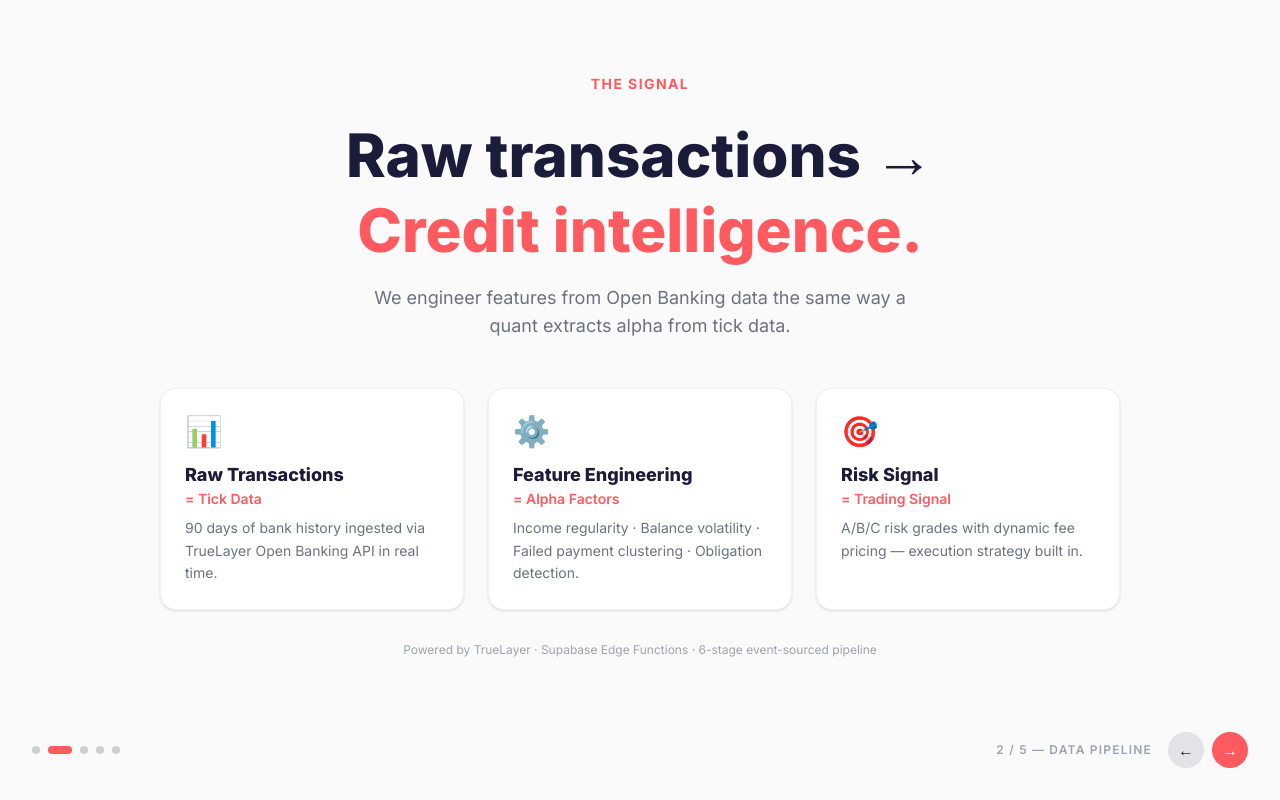
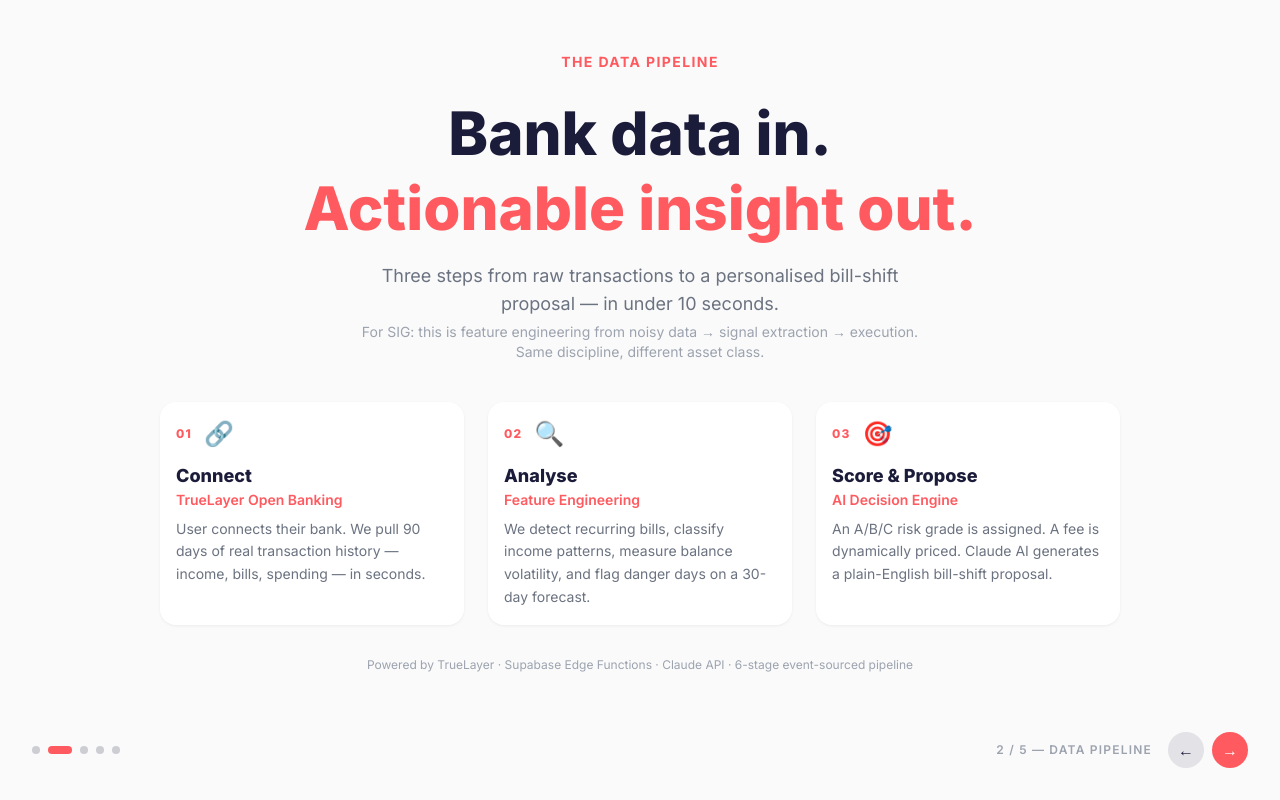
Before and after one commit to RealKevinApetrei/flowzo, a Next.js app in the folder apps/web/: page /pitch in a window 1280 px wide. Both pictures are taken after a click on the button 68 px from the left and 750 px from the top of the page. Built offline with nearby package versions, Linux system fonts and the light colour scheme.

Commit message:
feat(pitch): update pitch deck slides with clearer pipeline, P2P microlender messaging
Member D — Infrastructure, Demo & Pitch

```diff
--- a/apps/web/src/app/pitch/page.tsx
+++ b/apps/web/src/app/pitch/page.tsx
@@ -7,22 +7,29 @@ const slides = [
     id: 1,
     label: "The Problem",
     bg: "bg-navy-bg",
+    dark: true,
     content: (
-      <div className="flex flex-col items-center justify-center text-center h-full px-8 max-w-4xl mx-auto">
+      <div className="w-full max-w-4xl mx-auto px-8 text-center">
         <p className="text-coral text-sm font-bold uppercase tracking-widest mb-6">The Problem</p>
         <h1 className="text-5xl sm:text-7xl font-extrabold text-white leading-tight mb-8">
-          20 million UK adults.<br />
-          <span className="text-coral">Invisible to credit.</span>
+          Your bills don't care<br />
+          <span className="text-coral">when you get paid.</span>
         </h1>
-        <p className="text-xl sm:text-2xl text-white/70 max-w-2xl leading-relaxed mb-12">
-          They have bank accounts. Regular income. Years of payment history.
-          But Experian can't see it — so they can't access affordable credit.
+        <p className="text-xl sm:text-2xl text-white/70 max-w-2xl mx-auto leading-relaxed mb-4">
+          Millions of UK adults have regular income and pay their bills on time —
+          but a <span className="text-white font-semibold">timing mismatch</span> between when money arrives and when recurring payments land sends them into overdraft every month.
         </p>
-        <div className="grid grid-cols-3 gap-8 w-full max-w-2xl">
+        <p className="text-lg text-white/50 max-w-xl mx-auto leading-relaxed mb-6">
+          It's not a debt problem. It's a <span className="text-coral font-semibold">cashflow timing problem</span> — and no financial product has been built to solve it directly.
+        </p>
+        <p className="text-base text-white/60 max-w-xl mx-auto leading-relaxed mb-10">
+          Flowzo fixes this with AI-driven bill shifting, backed by a <span className="text-white font-semibold">democratised P2P lending pool</span> — giving anyone access to affordable short-term liquidity without a credit score.
+        </p>
+        <div className="grid grid-cols-3 gap-8 w-full max-w-2xl mx-auto">
           {[
-            { stat: "£45", label: "Average overdraft fee per incident" },
-            { stat: "34%", label: "UK adults hit an unexpected bill each year" },
-            { stat: "29%", label: "APR on typical short-term credit" },
+            { stat: "£45", label: "Average overdraft fee from a single timing mismatch" },
+            { stat: "1 in 3", label: "UK adults regularly run short before payday" },
+            { stat: "0", label: "Financial products built specifically for cashflow timing" },
           ].map(({ stat, label }) => (
             <div key={stat} className="text-center">
               <div className="text-3xl sm:text-4xl font-extrabold text-coral">{stat}</div>
@@ -37,46 +44,54 @@ const slides = [
     id: 2,
     label: "Data Pipeline",
     bg: "bg-soft-white",
+    dark: false,
     content: (
-      <div className="flex flex-col items-center justify-center text-center h-full px-8 max-w-5xl mx-auto">
-        <p className="text-coral text-sm font-bold uppercase tracking-widest mb-6">The Signal</p>
+      <div className="w-full max-w-5xl mx-auto px-8 text-center">
+        <p className="text-coral text-sm font-bold uppercase tracking-widest mb-6">The Data Pipeline</p>
         <h1 className="text-4xl sm:text-6xl font-extrabold text-navy leading-tight mb-4">
-          Raw transactions →<br />
-          <span className="text-coral">Credit intelligence.</span>
+          Bank data in.<br />
+          <span className="text-coral">Actionable insight out.</span>
         </h1>
-        <p className="text-lg text-text-secondary mb-12 max-w-xl">
-          We engineer features from Open Banking data the same way a quant extracts alpha from tick data.
+        <p className="text-lg text-text-secondary mb-10 max-w-xl mx-auto">
+          Three steps from raw transactions to a personalised bill-shift proposal — in under 10 seconds.
+          <span className="block mt-1 text-sm text-text-muted">For SIG: this is feature engineering from noisy data → signal extraction → execution. Same discipline, different asset class.</span>
         </p>
         <div className="grid grid-cols-1 sm:grid-cols-3 gap-6 w-full">
           {[
             {
-              icon: "📊",
-              title: "Raw Transactions",
-              subtitle: "= Tick Data",
-              desc: "90 days of bank history ingested via TrueLayer Open Banking API in real time.",
+              step: "01",
+              icon: "🔗",
+              title: "Connect",
+              subtitle: "TrueLayer Open Banking",
+              desc: "User connects their bank. We pull 90 days of real transaction history — income, bills, spending — in seconds.",
             },
             {
-              icon: "⚙️",
-              title: "Feature Engineering",
-              subtitle: "= Alpha Factors",
-              desc: "Income regularity · Balance volatility · Failed payment clustering · Obligation detection.",
+              step: "02",
+              icon: "🔍",
+              title: "Analyse",
+              subtitle: "Feature Engineering",
+              desc: "We detect recurring bills, classify income patterns, measure balance volatility, and flag danger days on a 30-day forecast.",
             },
             {
+              step: "03",
               icon: "🎯",
-              title: "Risk Signal",
-              subtitle: "= Trading Signal",
-              desc: "A/B/C risk grades with dynamic fee pricing — execution strategy built in.",
+              title: "Score & Propose",
+              subtitle: "AI Decision Engine",
+              desc: "An A/B/C risk grade is assigned. A fee is dynamically priced. Claude AI generates a plain-English bill-shift proposal.",
             },
-          ].map(({ icon, title, subtitle, desc }) => (
-            <div key={title} className="bg-[var(--card-surface)] rounded-2xl p-6 shadow-sm border border-cool-grey/50 text-left">
-              <div className="text-3xl mb-3">{icon}</div>
+          ].map(({ step, icon, title, subtitle, desc }) => (
+            <div key={title} className="card-monzo p-6 text-left">
+              <div className="flex items-center gap-3 mb-3">
+                <span className="text-coral text-xs font-extrabold uppercase tracking-widest">{step}</span>
+                <span className="text-2xl">{icon}</span>
+              </div>
               <div className="font-extrabold text-navy text-lg">{title}</div>
               <div className="text-coral text-sm font-semibold mb-2">{subtitle}</div>
               <p className="text-text-secondary text-sm leading-relaxed">{desc}</p>
             </div>
           ))}
         </div>
-        <p className="mt-8 text-xs text-text-muted">Powered by TrueLayer · Supabase Edge Functions · 6-stage event-sourced pipeline</p>
+        <p className="mt-8 text-xs text-text-muted">Powered by TrueLayer · Supabase Edge Functions · Claude API · 6-stage event-sourced pipeline</p>
       </div>
     ),
   },
@@ -84,18 +99,19 @@ const slides = [
     id: 3,
     label: "Prediction",
     bg: "bg-navy-bg",
+    dark: true,
     content: (
-      <div className="flex flex-col items-center justify-center text-center h-full px-8 max-w-4xl mx-auto">
+      <div className="w-full max-w-4xl mx-auto px-8 text-center">
         <p className="text-coral text-sm font-bold uppercase tracking-widest mb-6">The Forecast</p>
         <h1 className="text-4xl sm:text-6xl font-extrabold text-white leading-tight mb-6">
           30 days ahead.<br />
           <span className="text-coral">Danger flagged.</span><br />
           Bills shifted.
         </h1>
-        <p className="text-xl text-white/70 max-w-2xl mb-12 leading-relaxed">
+        <p className="text-xl text-white/70 max-w-2xl mx-auto mb-8 leading-relaxed">
           When Flowzo detects a shortfall, Claude AI proposes the exact bill to move, the exact date to move it to, and the exact fee — in plain English.
         </p>
-        <div className="bg-white/10 rounded-2xl px-8 py-6 max-w-lg w-full text-left border border-white/20">
+        <div className="bg-white/10 rounded-2xl px-8 py-6 max-w-lg w-full mx-auto text-left border border-white/20 mb-8">
           <p className="text-white/50 text-xs font-semibold uppercase tracking-wider mb-3">Live Proposal Example</p>
           <p className="text-white text-lg font-semibold leading-snug">
             "Move your Netflix from the 15th to the 22nd to avoid a <span className="text-danger">−£45 overdraft</span>. Fee: <span className="text-coral">£1.20</span>."
@@ -105,7 +121,7 @@ const slides = [
             <span className="bg-white/10 text-white/50 text-xs font-bold px-3 py-1 rounded-full">Dismiss</span>
           </div>
         </div>
-        <div className="grid grid-cols-3 gap-8 mt-10 w-full max-w-2xl">
+        <div className="grid grid-cols-3 gap-8 w-full max-w-2xl mx-auto">
           {[
             { stat: "< 10s", label: "Sync → forecast → proposal" },
             { stat: "MAPE < 15%", label: "Forecast accuracy target" },
@@ -124,17 +140,21 @@ const slides = [
     id: 4,
     label: "Decision Engine",
     bg: "bg-soft-white",
+    dark: false,
     content: (
-      <div className="flex flex-col items-center justify-center text-center h-full px-8 max-w-5xl mx-auto">
+      <div className="w-full max-w-5xl mx-auto px-8 text-center">
         <p className="text-coral text-sm font-bold uppercase tracking-widest mb-6">The Engine</p>
-        <h1 className="text-4xl sm:text-6xl font-extrabold text-navy leading-tight mb-6">
+        <h1 className="text-4xl sm:text-6xl font-extrabold text-navy leading-tight mb-4">
           Signal → Price → Match → Settle.<br />
           <span className="text-coral">Fully automated.</span>
         </h1>
-        <p className="text-lg text-text-secondary mb-10 max-w-xl">
+        <p className="text-lg text-text-secondary mb-4 max-w-xl mx-auto">
           The agentic loop runs continuously. Every decision is auditable. Every state transition is event-sourced.
         </p>
-        <div className="flex flex-col sm:flex-row items-center justify-center gap-3 w-full max-w-3xl mb-10">
+        <p className="text-base text-text-secondary mb-8 max-w-xl mx-auto">
+          Lenders deploy idle cash into a <span className="text-navy font-semibold">democratised P2P pool</span> — funding borrowers directly, earning micro-returns, with full risk transparency.
+        </p>
+        <div className="flex flex-col sm:flex-row items-center justify-center gap-3 w-full max-w-3xl mx-auto mb-8">
           {[
             { step: "Forecast", color: "bg-coral" },
             { step: "→", color: "" },
@@ -154,11 +174,11 @@ const slides = [
         <div className="grid grid-cols-2 sm:grid-cols-4 gap-4 w-full">
           {[
             { label: "Borrower", desc: "Sees danger days on a calendar heatmap. Accepts a shift in one tap." },
-            { label: "Lender", desc: "Deploys idle cash via a D3 bubble board. Auto-match or manual fund." },
+            { label: "P2P Microlender", desc: "Deploys idle cash via a D3 bubble board. Democratised access to lending returns." },
             { label: "Risk Engine", desc: "A/B/C grades drive fee pricing. Higher risk = higher return for lender." },
             { label: "Settlement", desc: "Repayment on shifted date. Full double-entry ledger. Idempotent." },
           ].map(({ label, desc }) => (
-            <div key={label} className="bg-[var(--card-surface)] rounded-2xl p-5 shadow-sm border border-cool-grey/50 text-left">
+            <div key={label} className="card-monzo p-5 text-left">
               <div className="font-extrabold text-navy text-sm mb-1">{label}</div>
               <p className="text-text-secondary text-xs leading-relaxed">{desc}</p>
             </div>
@@ -171,17 +191,18 @@ const slides = [
     id: 5,
     label: "Validation",
     bg: "bg-navy-bg",
+    dark: true,
     content: (
-      <div className="flex flex-col items-center justify-center text-center h-full px-8 max-w-4xl mx-auto">
+      <div className="w-full max-w-4xl mx-auto px-8 text-center">
         <p className="text-coral text-sm font-bold uppercase tracking-widest mb-6">Why We Win</p>
         <h1 className="text-4xl sm:text-6xl font-extrabold text-white leading-tight mb-6">
           Validated against<br />
           <span className="text-coral">2.2M real loans.</span>
         </h1>
-        <p className="text-xl text-white/70 max-w-2xl mb-10 leading-relaxed">
+        <p className="text-xl text-white/70 max-w-2xl mx-auto mb-8 leading-relaxed">
           Flowzo risk grades backtested on LendingClub data. Grade A predicts defaults better than FICO alone.
         </p>
-        <div className="grid grid-cols-3 gap-6 w-full max-w-2xl mb-10">
+        <div className="grid grid-cols-3 gap-6 w-full max-w-2xl mx-auto mb-8">
           {[
             { stat: "Grade A", label: "Default rate < Grade B < Grade C", color: "text-success" },
             { stat: "> 80%", label: "Trades auto-matched within 30s", color: "text-coral" },
@@ -193,7 +214,7 @@ const slides = [
             </div>
           ))}
         </div>
-        <div className="flex flex-col sm:flex-row gap-4">
+        <div className="flex flex-col sm:flex-row gap-4 justify-center">
           <div className="bg-coral/20 border border-coral/40 rounded-2xl px-6 py-4 text-center">
             <p className="text-coral font-extrabold text-sm uppercase tracking-wider">SIG Prize</p>
             <p className="text-white font-bold mt-1">Best Use of Data</p>
@@ -229,15 +250,14 @@ export default function PitchPage() {
   const slide = slides[current];
 
   return (
-    <div className={`min-h-screen ${slide.bg} transition-colors duration-500 flex flex-col`}>
-      {/* Slide content */}
-      <div className="flex-1 flex items-center justify-center">
+    <div className={`h-screen ${slide.bg} transition-colors duration-500 flex flex-col overflow-hidden`}>
+      {/* Slide content — fixed height, scrollable if needed */}
+      <div className="flex-1 min-h-0 overflow-y-auto flex items-center justify-center py-12">
         {slide.content}
       </div>
 
-      {/* Navigation */}
-      <div className="flex items-center justify-between px-8 pb-8">
-        {/* Dot navigation */}
+      {/* Navigation — fixed at bottom */}
+      <div className="flex items-center justify-between px-8 pb-8 pt-2 shrink-0">
         <div className="flex gap-2">
           {slides.map((s, i) => (
             <button
@@ -246,7 +266,7 @@ export default function PitchPage() {
               className={`h-2 rounded-full transition-all duration-300 ${
                 i === current
                   ? "bg-coral w-6"
-                  : slide.bg === "bg-navy-bg"
+                  : slide.dark
                   ? "bg-white/30 w-2 hover:bg-white/60"
                   : "bg-navy/20 w-2 hover:bg-navy/50"
               }`}
@@ -255,17 +275,16 @@ export default function PitchPage() {
           ))}
         </div>
 
-        {/* Slide label + arrows */}
         <div className="flex items-center gap-4">
-          <span className={`text-xs font-semibold uppercase tracking-widest ${slide.bg === "bg-navy-bg" ? "text-white/40" : "text-text-muted"}`}>
+          <span className={`text-xs font-semibold uppercase tracking-widest ${slide.dark ? "text-white/40" : "text-text-muted"}`}>
             {current + 1} / {slides.length} — {slide.label}
           </span>
           <div className="flex gap-2">
             <button
               onClick={prev}
               disabled={current === 0}
-              className={`w-9 h-9 rounded-full flex items-center justify-center transition-all ${
-                slide.bg === "bg-navy-bg"
+              className={`w-9 h-9 rounded-full flex items-center justify-center transition-all active:scale-95 ${
+                slide.dark
                   ? "bg-white/10 text-white hover:bg-white/20 disabled:opacity-20"
                   : "bg-navy/10 text-navy hover:bg-navy/20 disabled:opacity-20"
               }`}
@@ -275,11 +294,7 @@ export default function PitchPage() {
             <button
               onClick={next}
               disabled={current === slides.length - 1}
-              className={`w-9 h-9 rounded-full flex items-center justify-center transition-all ${
-                slide.bg === "bg-navy-bg"
-                  ? "bg-coral text-white hover:bg-coral-dark disabled:opacity-20"
-                  : "bg-coral text-white hover:bg-coral-dark disabled:opacity-20"
-              }`}
+              className={`w-9 h-9 rounded-full flex items-center justify-center transition-all active:scale-95 bg-coral text-white hover:bg-coral-dark disabled:opacity-20`}
             >
               →
             </button>
```
